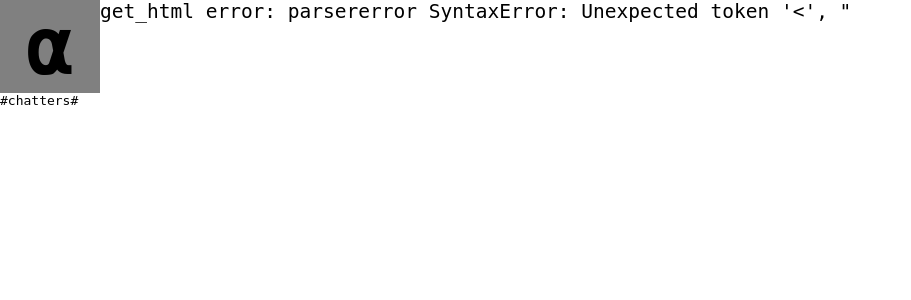
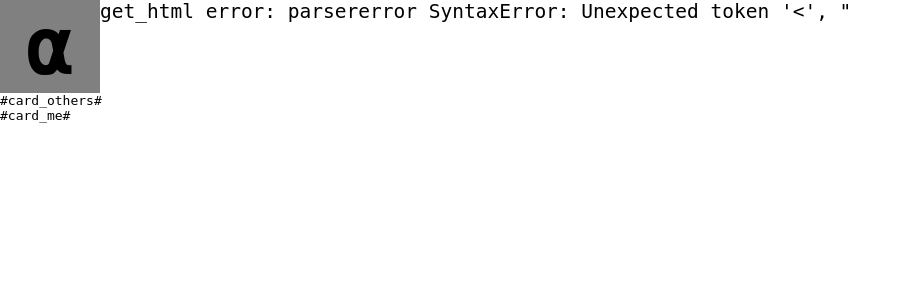
Before and after one commit to rcy/alphachat, a Python web app: template djangoac/templates/index.html in a window 1280 px wide. Shown: the top 300 px of the page, without its empty margins (0-911 px from the left). Run offline with Jinja, Linux system fonts and the light colour scheme; the template is opened without the code that fills it, so the values that code supplies are empty; some libraries are stand-ins or nearby versions.

Commit message:
return color when creating room display cards in sidebar again

```diff
--- a/djangoac/alphachat/views.py
+++ b/djangoac/alphachat/views.py
@@ -81,6 +81,7 @@
         log('player: %s changed' % player)
         if player['state'] == 'chat':
             return json_response({'room_id': player['room_id'],
+                                  'color': player['color'],
                                   'since': get_seq(get_db('alphachat'))})
     else:
         # no room for you
--- a/djangoac/static/alphachat.js
+++ b/djangoac/static/alphachat.js
@@ -58,6 +58,7 @@
         // start us off by loading the menu
         get_html('/mainmenu.html', "#content",
              function() {
+                 $("#chatters").html('')
                  $("#go_chat").bind("click", lobby.setup);
              });
     });
@@ -77,8 +78,9 @@
             function(response) {
                 if (response) {
                     room_id = response.room_id;
+                    my_color = response.color;
                     since = response.since;
-                    chat.setup(room_id, since);
+                    chat.setup(room_id, my_color, since);
                 } else {
                     // server time-out, go again
                     $("#lobby_box").append('<div>WARNING: find_room: server timeout</div>');
@@ -95,20 +97,24 @@
 
 var chat = {
     room: {},
+    my_color: '',
     since: 0,
     error_wait: 100,
 
-    setup: function(room_id, since) {
+    setup: function(room_id, color, since) {
         chat.room.id = room_id;
+        chat.my_color = color;
         chat.since = since;
         chat.error_wait = 100;
 
         // request the chat page
         get_html("/chat.html", "#content",
              function() {
+                 // focus the input bar
+                 $("input:text:visible:first").focus();
+
                  // show the room id in the chat window
-                 $('#chat').html(
-                     '<div>match: ' + chat.room.id + '</div>');
+                 $('#chat').html('<div>match: ' + chat.room.id + '</div>');
 
                  // wire up the form submit event to send messages to server
                  $('#inputform').bind('submit',
@@ -148,12 +154,13 @@
                 m = response.messages;
 
                 for (i in m) {
-                    html = $("#msgtpl_" + m[i].command).jqote(m[i]);
+                    var msg = m[i];
+                    html = $("#msgtpl_" + msg.command).jqote(msg);
                     chat.display_html(html);
 
-                    switch (m[i].command) {
+                    switch (msg.command) {
                     case 'state':
-                        switch (m[i].state) {
+                        switch (msg.state) {
                         case 'vote':
                             chat.display_html("<div>VOTANG</div>");
                             break;
@@ -164,11 +171,18 @@
                         case 'chat':
                             break;
                         default:
-                            alert("unknown state:"+m[i].state);
+                            alert("unknown state:"+msg.state);
                         }
                         break;
                     case 'join':
                         // todo: draw the player card in the sidebar
+                        card = $("#msgtpl_player").jqote(msg);
+
+                        if (msg.color == chat.my_color)
+                            $("#card_me").append(card);
+                        else
+                            $("#card_others").append(card);
+
                         break;
                     }
                 }
--- a/djangoac/templates/index.html
+++ b/djangoac/templates/index.html
@@ -17,8 +17,12 @@
         <div><strong> α </strong></div>
       </div>
 
-      <div id="chatters">
-        #chatters#
+      <div id="card_others">
+        #card_others#
+      </div>
+
+      <div id="card_me">
+        #card_me#
       </div>
     </div>
 
```
Also changed, not shown: djangoac/templates/chat.html (+9 -0 lines).
